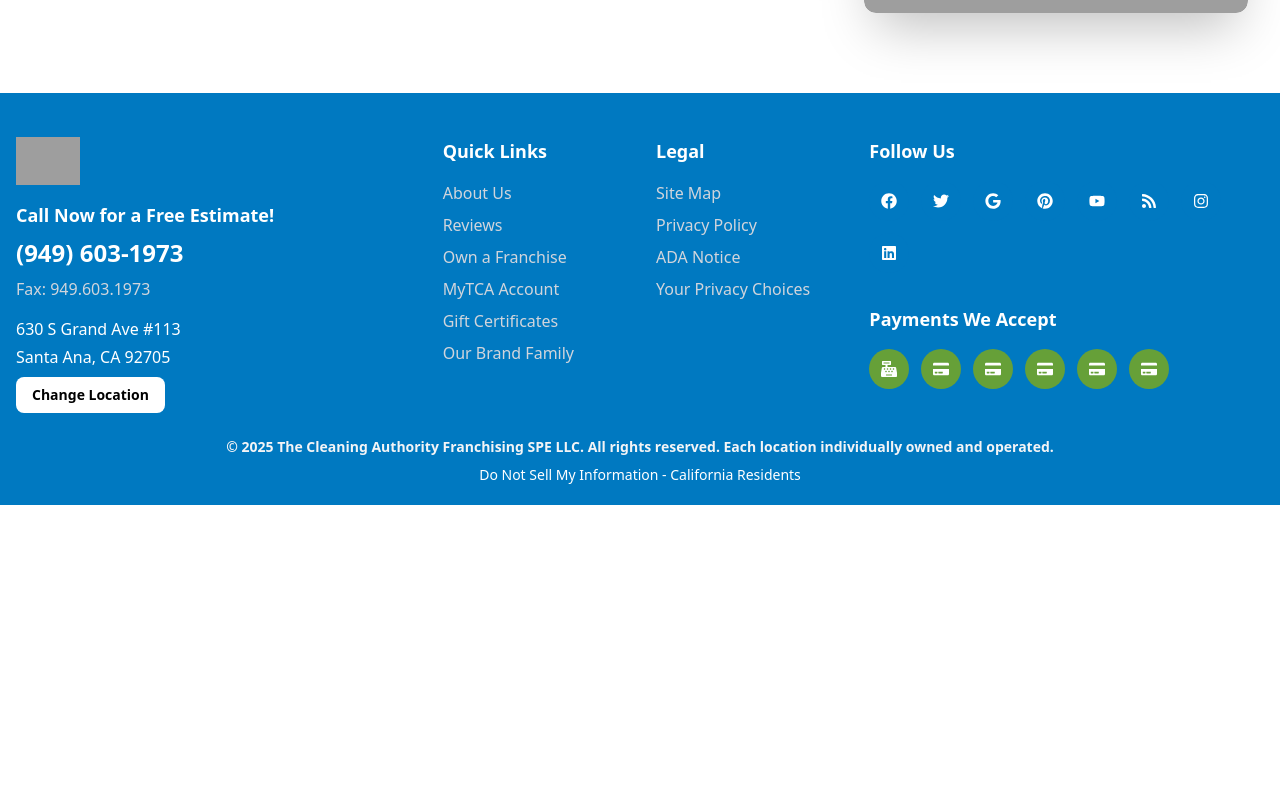
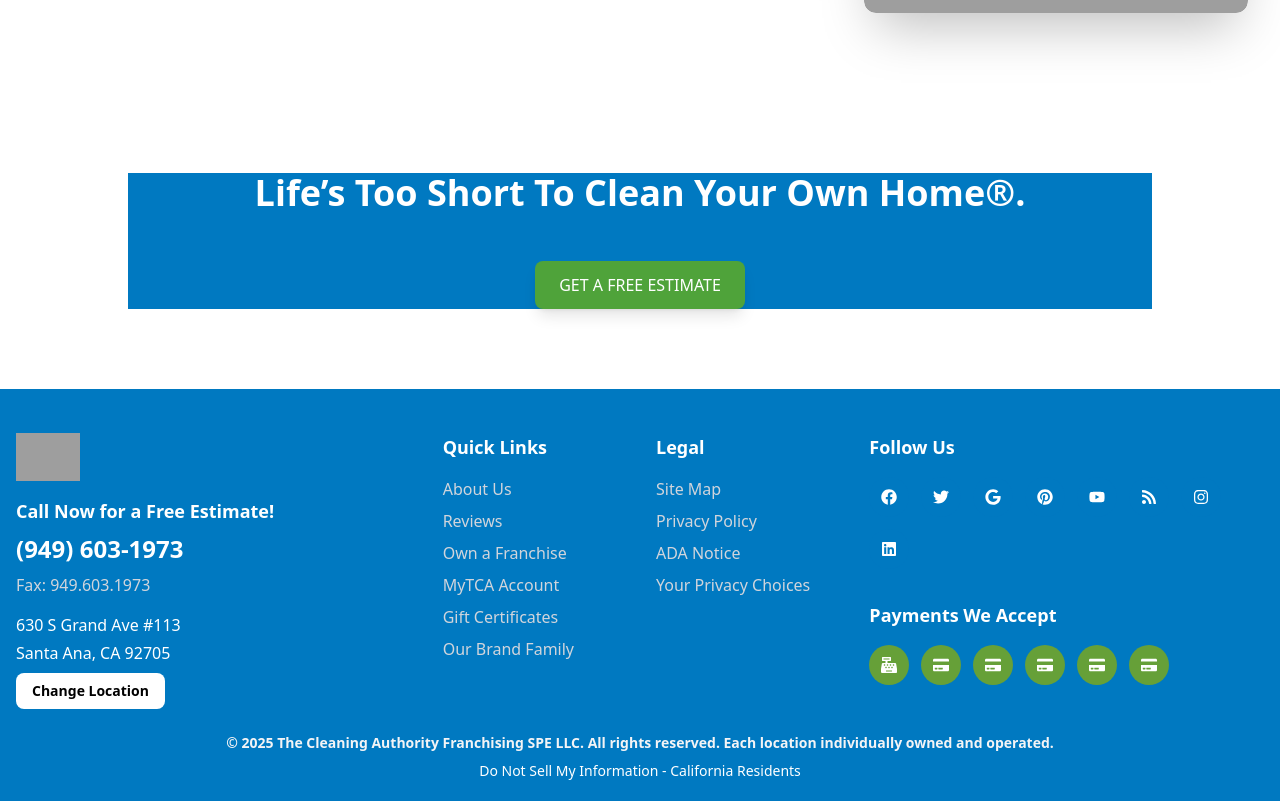
Before and after one commit to sadiqhussain988/Cleaning-Authority, a React (Vite) app: page /about in a window 1280 px wide. Shown: the part 1849-2650 px from the top of the page. Before the commit the page ends 2354 px from the top, so only its background shows below. Built offline with nearby package versions, Linux system fonts and the light colour scheme; grey boxes are pictures that could not be loaded.

Commit message:
about page 4 file

```diff
--- /dev/null
+++ b/src/components/about/FreeEstimate.jsx
@@ -0,0 +1,23 @@
+import React from 'react';
+import { FaArrowRight } from 'react-icons/fa';
+
+const FreeEstimate = () => {
+  return (
+    <section
+      className="flex flex-col items-center justify-center mx-auto max-w-5xl h-xl mb-20 bg-[#0079C1] text-white mt-20"
+      data-aos="fade-up"
+    >
+      {/* Heading */}
+      <h1 className="text-3xl md:text-4xl font-bold text-center mb-12">
+        Life’s Too Short To Clean Your Own Home®.
+      </h1>
+
+      {/* Button */}
+      <button className="flex items-center gap-2 bg-[#4fa33a] px-6 py-3 rounded-lg shadow-lg text-white hover:bg-[#e6f5f8] hover:text-[#2a8bdc] transition-all duration-300 uppercase text-md">
+        Get A Free Estimate
+      </button>
+    </section>
+  );
+};
+
+export default FreeEstimate;
--- a/src/pages/About.jsx
+++ b/src/pages/About.jsx
@@ -2,6 +2,7 @@ import React from 'react'
 import Cleaning from '../components/about/Cleaning'
 import OfferingsGuarantee from '../components/about/OfferingsGuarantee'
 import AuthorityCares from '../components/about/AuthorityCares'
+import FreeEstimate from '../components/about/FreeEstimate'
 
 function About() {
   return (
@@ -9,6 +10,7 @@ function About() {
       <Cleaning/>
       <OfferingsGuarantee/>
       <AuthorityCares/>
+      <FreeEstimate/>
     </div>
   )
 }
```
